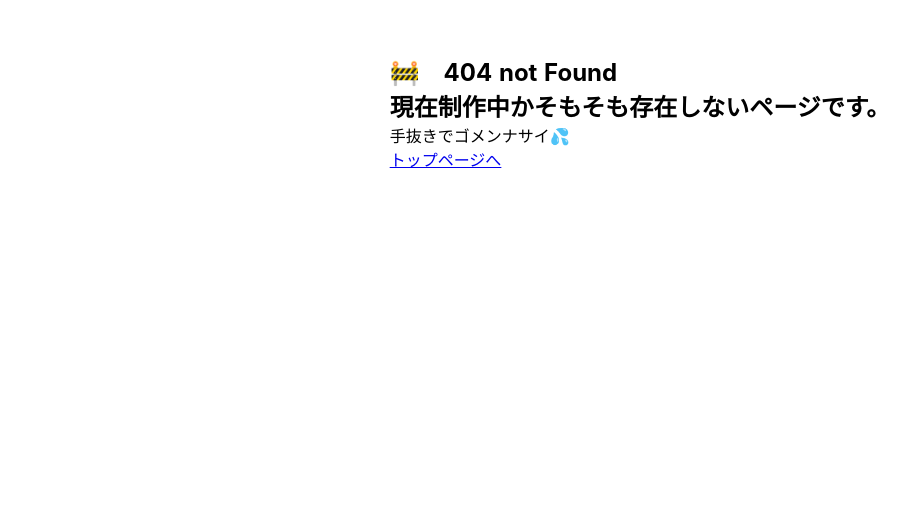
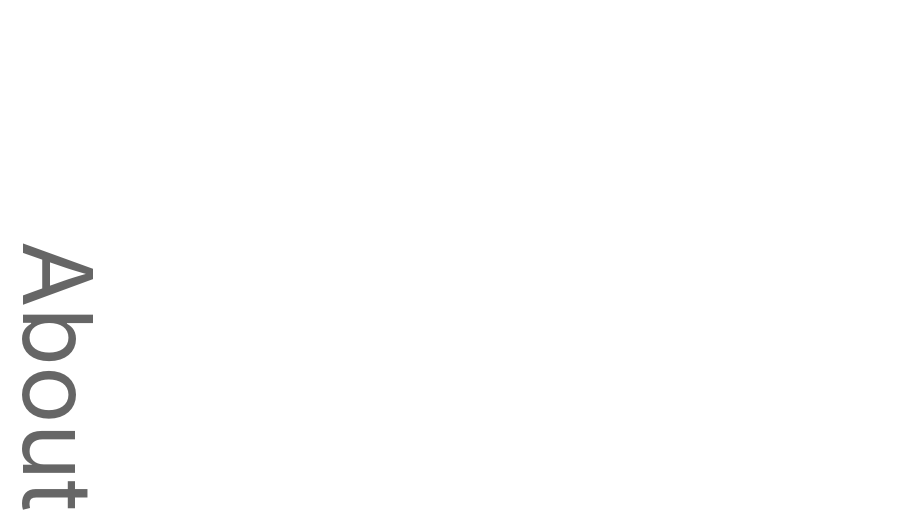
Before and after one commit to SoraY677/Portfolio3, a Nuxt app: page /About in a window 1280 px wide. Before the commit this address had no page. Shown: the part 288-800 px from the top of the page, without its empty margins (0-917 px from the left). Built offline with nearby package versions, Linux system fonts and the light colour scheme.

Commit message:
[update]AboutPageにページ名を追加

```diff
--- a/pages/About.vue
+++ b/pages/About.vue
@@ -1,7 +1,17 @@
-<template></template>
+<template>
+ <div>
+  <PageName name="About" />
+ </div>
+</template>
 
 <script>
-export default {};
+import PageName from "@/components/PageName";
+export default {
+ layout: "LForm",
+ components: {
+  PageName,
+ },
+};
 </script>
 
 <style scoped>
```
